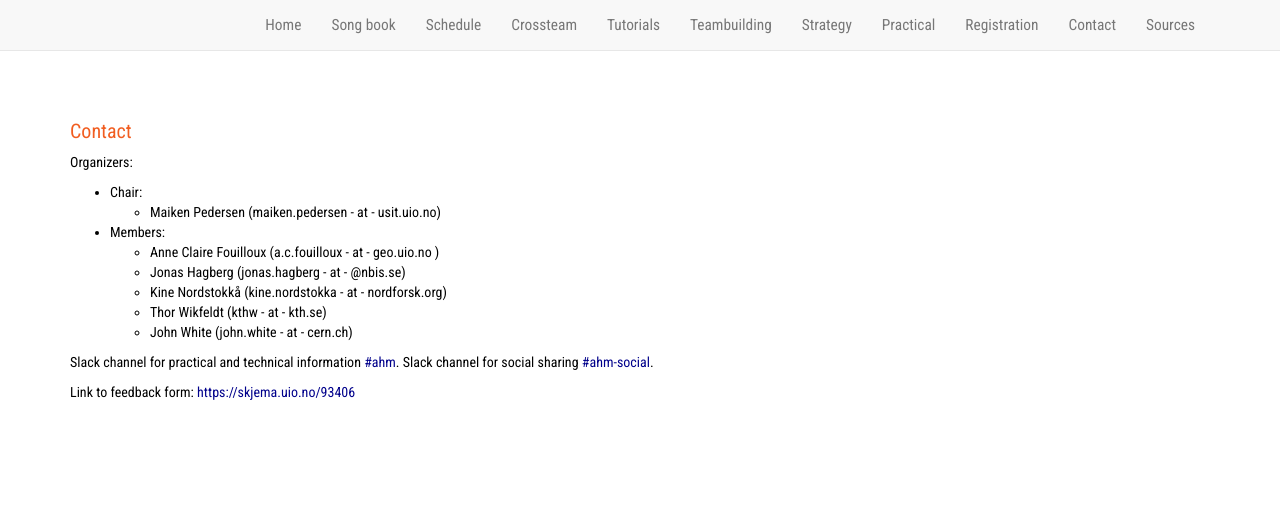
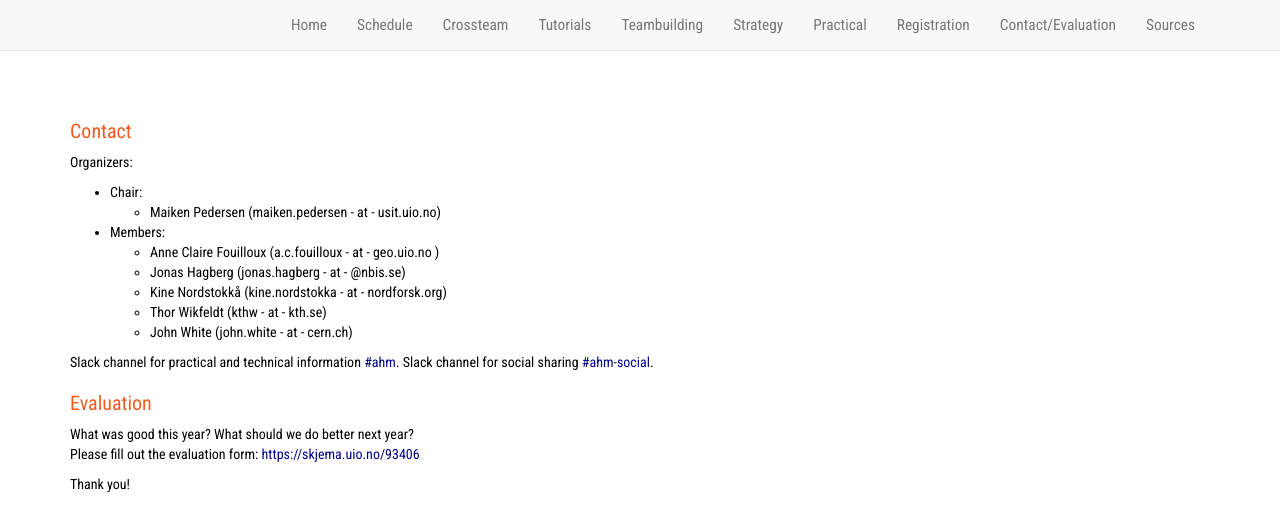
Before and after one commit to neicnordic/ahm18.neic.nordforsk.org, a Jekyll site: the page built from contact.md, in a window 1280 px wide. Shown: the top 531 px of the page. Built offline with Jekyll 4.4.1, drawn with Linux system fonts in a browser that asks for light colours; nearby versions of some CDN libraries; our own code applies the rules of GitHub Pages for plain Markdown files.

Commit message:
Added evalution in navigation, had to remove songbook to not overload navigation

```diff
--- a/_data/nav.yml
+++ b/_data/nav.yml
@@ -1,8 +1,6 @@
 main:
   - url: '/'
     text: 'Home'
-  - url: '/songbook/'
-    text: 'Song book'
   - url: '/schedule/'
     text: 'Schedule'
   - url: '/crossteam/'
@@ -18,6 +16,6 @@ main:
   - url: '/registration/'
     text: 'Registration'
   - url: '/contact/'
-    text: 'Contact'
+    text: 'Contact/Evaluation'
   - url: 'https://github.com/neicnordic/ahm18.neic.nordforsk.org'
     text: 'Sources'
--- a/contact.md
+++ b/contact.md
@@ -19,4 +19,11 @@ Organizers:
 Slack channel for practical and technical information [#ahm](https://neic.slack.com/messages/ahm/).
 Slack channel for social sharing [#ahm-social](https://neic.slack.com/messages/ahm-social/).
 
-Link to feedback form: [https://skjema.uio.no/93406](https://skjema.uio.no/93406)
+
+### Evaluation
+
+
+What was good this year? What should we do better next year? <br>
+Please fill out the evaluation form: [https://skjema.uio.no/93406](https://skjema.uio.no/93406)
+
+Thank you!
```
